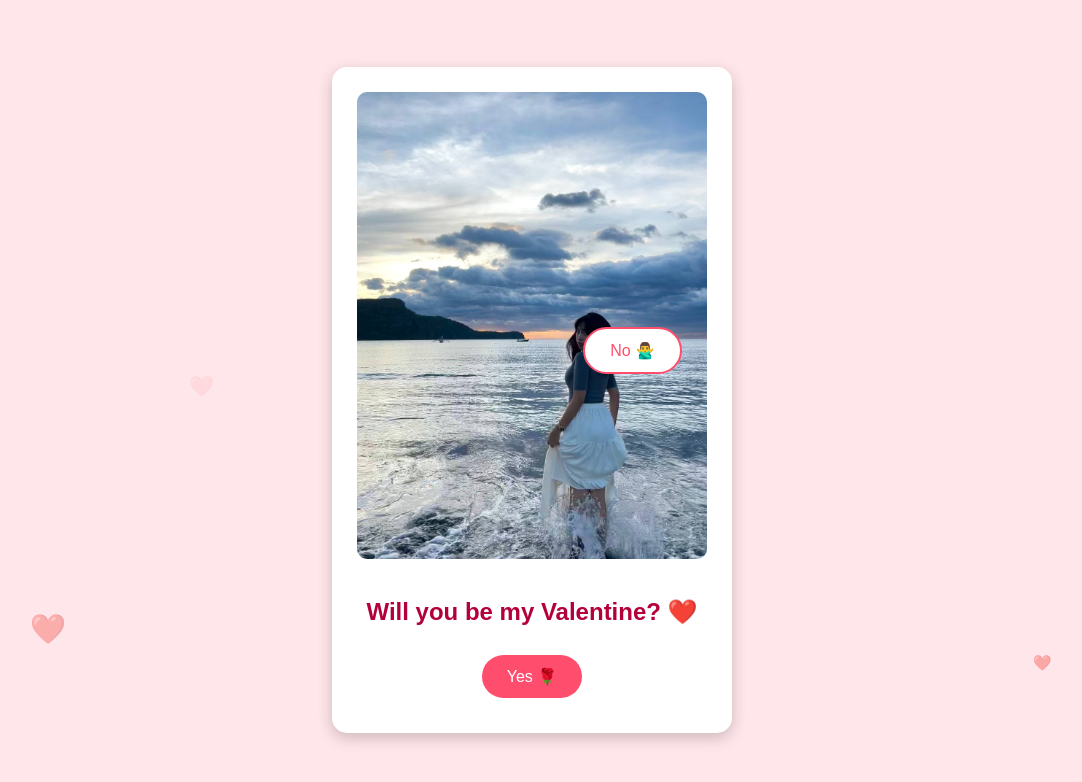
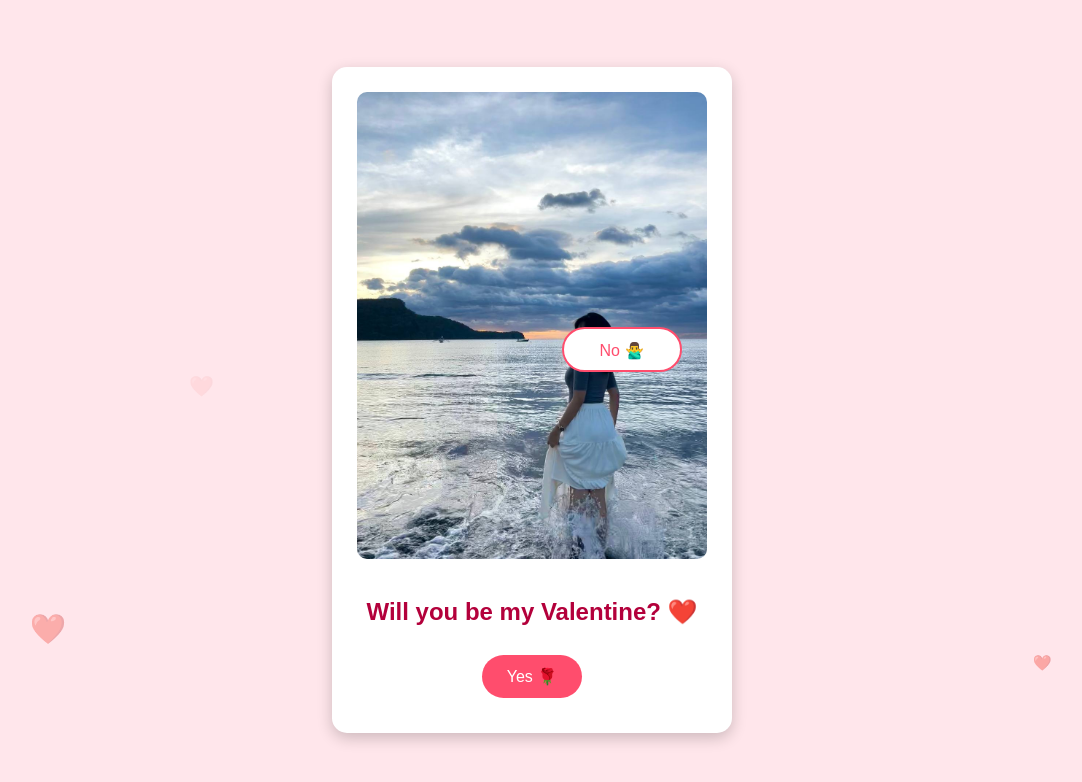
Before and after one commit to adriliemacaraig5-source/loveu, a plain HTML site: page index.html in a window 1280 px wide. Shown: the whole page, without its empty margins (108-1190 px from the left). Drawn offline with Linux system fonts and the light colour scheme.

Commit message:
Update index.html

```diff
--- a/index.html
+++ b/index.html
@@ -90,6 +90,7 @@
         color: white;
     }
 
+    /* ✅ FIXED SIZE NO BUTTON */
     #noBtn {
         background: white;
         color: #ff4d6d;
@@ -97,6 +98,9 @@
         position: absolute;
         right: 40px;
         top: 250px;
+        width: 120px;
+        height: 45px;
+        white-space: nowrap;
     }
 </style>
 </head>
@@ -127,6 +131,8 @@
             const maxY = window.innerHeight - 60;
 
             noBtn.style.position = "fixed";
+            noBtn.style.width = "120px";
+            noBtn.style.height = "45px";
             noBtn.style.left = Math.random() * maxX + "px";
             noBtn.style.top = Math.random() * maxY + "px";
         }
```
